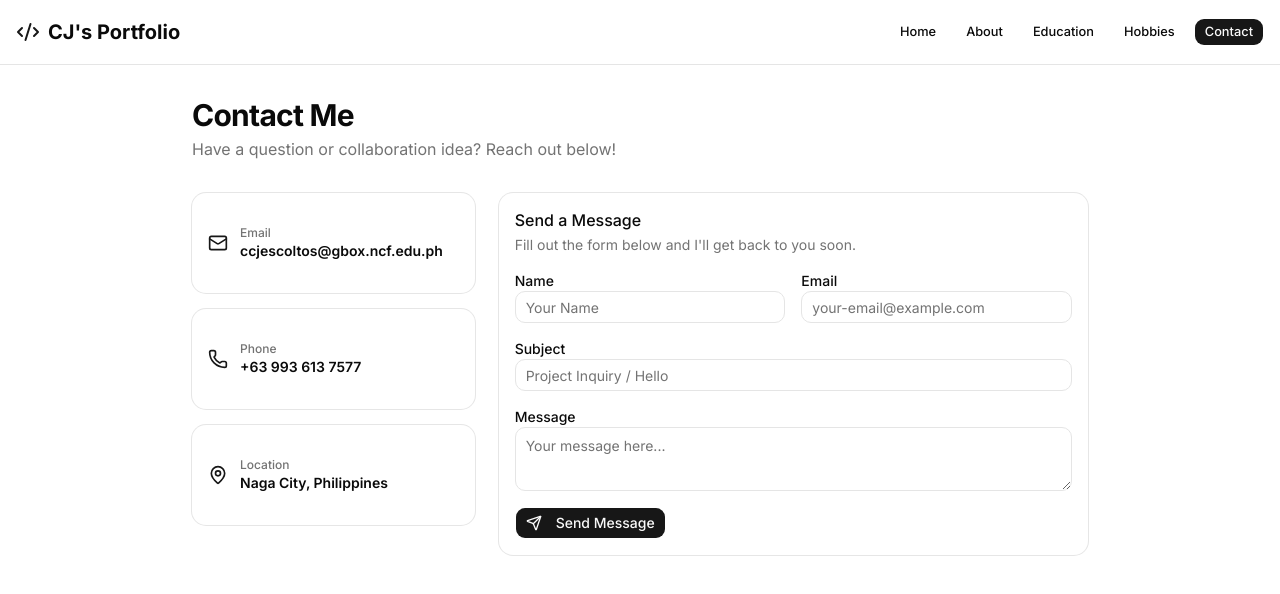
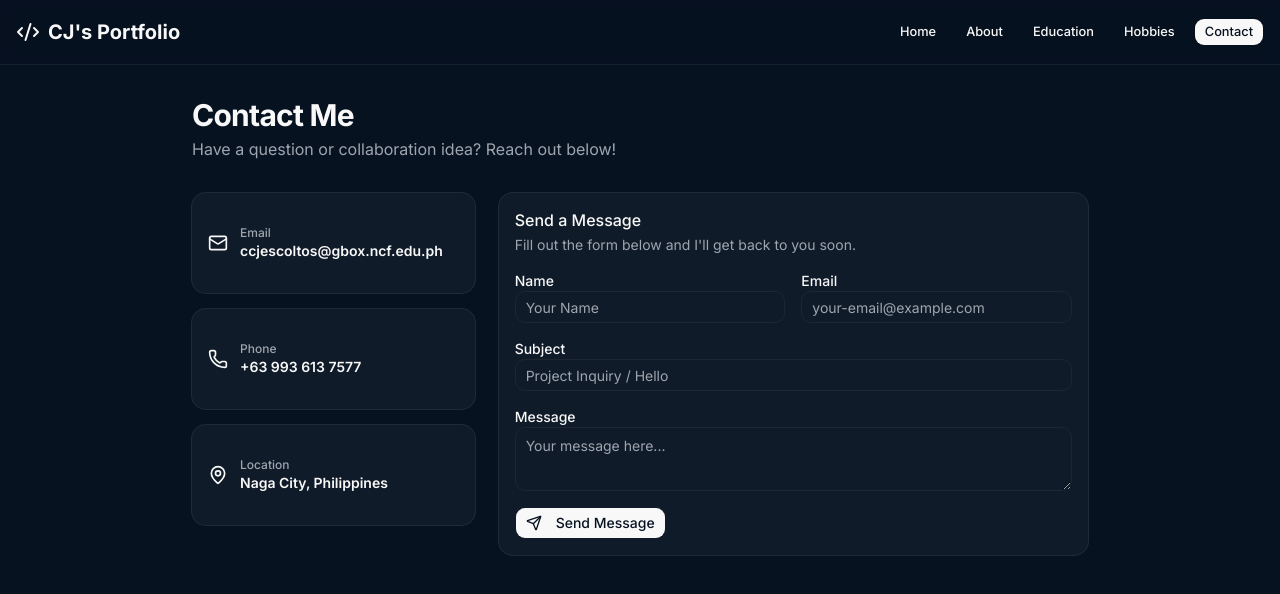
Before and after one commit to ccjescoltos-cyber/frontend1, a Next.js app in the folder my-project/: page /contact in a window 1280 px wide. Shown: the top 594 px of the page. Built offline with nearby package versions, Linux system fonts and the light colour scheme.

Commit message:
updatecss

```diff
--- a/my-project/app/globals.css
+++ b/my-project/app/globals.css
@@ -49,72 +49,73 @@
 }
 
 :root {
-  --background: oklch(1 0 0);
-  --foreground: oklch(0.145 0 0);
-  --card: oklch(1 0 0);
-  --card-foreground: oklch(0.145 0 0);
-  --popover: oklch(1 0 0);
-  --popover-foreground: oklch(0.145 0 0);
-  --primary: oklch(0.205 0 0);
-  --primary-foreground: oklch(0.985 0 0);
-  --secondary: oklch(0.97 0 0);
-  --secondary-foreground: oklch(0.205 0 0);
-  --muted: oklch(0.97 0 0);
-  --muted-foreground: oklch(0.556 0 0);
-  --accent: oklch(0.97 0 0);
-  --accent-foreground: oklch(0.205 0 0);
-  --destructive: oklch(0.577 0.245 27.325);
-  --border: oklch(0.922 0 0);
-  --input: oklch(0.922 0 0);
-  --ring: oklch(0.708 0 0);
-  --chart-1: oklch(0.87 0 0);
-  --chart-2: oklch(0.556 0 0);
-  --chart-3: oklch(0.439 0 0);
-  --chart-4: oklch(0.371 0 0);
-  --chart-5: oklch(0.269 0 0);
+  /* Default dark theme matching the reference design */
+  --background: oklch(0.18 0.035 255);
+  --foreground: oklch(0.98 0 0);
+
+  --card: oklch(0.22 0.032 255);
+  --card-foreground: oklch(0.98 0 0);
+
+  --popover: oklch(0.22 0.032 255);
+  --popover-foreground: oklch(0.98 0 0);
+
+  --primary: oklch(0.98 0 0);
+  --primary-foreground: oklch(0.18 0.035 255);
+
+  --secondary: oklch(0.26 0.03 255);
+  --secondary-foreground: oklch(0.98 0 0);
+
+  --muted: oklch(0.24 0.025 255);
+  --muted-foreground: oklch(0.72 0.015 255);
+
+  --accent: oklch(0.28 0.035 255);
+  --accent-foreground: oklch(0.98 0 0);
+
+  --destructive: oklch(0.60 0.20 25);
+  --border: oklch(0.30 0.02 255 / 60%);
+  --input: oklch(0.30 0.02 255 / 60%);
+  --ring: oklch(0.55 0.04 255);
+
   --radius: 0.625rem;
-  --sidebar: oklch(0.985 0 0);
-  --sidebar-foreground: oklch(0.145 0 0);
-  --sidebar-primary: oklch(0.205 0 0);
-  --sidebar-primary-foreground: oklch(0.985 0 0);
-  --sidebar-accent: oklch(0.97 0 0);
-  --sidebar-accent-foreground: oklch(0.205 0 0);
-  --sidebar-border: oklch(0.922 0 0);
-  --sidebar-ring: oklch(0.708 0 0);
+
+  --sidebar: oklch(0.16 0.035 255);
+  --sidebar-foreground: oklch(0.98 0 0);
+  --sidebar-primary: oklch(0.98 0 0);
+  --sidebar-primary-foreground: oklch(0.18 0.035 255);
+  --sidebar-accent: oklch(0.26 0.03 255);
+  --sidebar-accent-foreground: oklch(0.98 0 0);
+  --sidebar-border: oklch(0.30 0.02 255 / 60%);
+  --sidebar-ring: oklch(0.55 0.04 255);
 }
 
 .dark {
-  --background: oklch(0.145 0 0);
-  --foreground: oklch(0.985 0 0);
-  --card: oklch(0.205 0 0);
-  --card-foreground: oklch(0.985 0 0);
-  --popover: oklch(0.205 0 0);
-  --popover-foreground: oklch(0.985 0 0);
-  --primary: oklch(0.922 0 0);
-  --primary-foreground: oklch(0.205 0 0);
-  --secondary: oklch(0.269 0 0);
-  --secondary-foreground: oklch(0.985 0 0);
-  --muted: oklch(0.269 0 0);
-  --muted-foreground: oklch(0.708 0 0);
-  --accent: oklch(0.269 0 0);
-  --accent-foreground: oklch(0.985 0 0);
-  --destructive: oklch(0.704 0.191 22.216);
-  --border: oklch(1 0 0 / 10%);
-  --input: oklch(1 0 0 / 15%);
-  --ring: oklch(0.556 0 0);
-  --chart-1: oklch(0.87 0 0);
-  --chart-2: oklch(0.556 0 0);
-  --chart-3: oklch(0.439 0 0);
-  --chart-4: oklch(0.371 0 0);
-  --chart-5: oklch(0.269 0 0);
-  --sidebar: oklch(0.205 0 0);
-  --sidebar-foreground: oklch(0.985 0 0);
-  --sidebar-primary: oklch(0.488 0.243 264.376);
-  --sidebar-primary-foreground: oklch(0.985 0 0);
-  --sidebar-accent: oklch(0.269 0 0);
-  --sidebar-accent-foreground: oklch(0.985 0 0);
-  --sidebar-border: oklch(1 0 0 / 10%);
-  --sidebar-ring: oklch(0.556 0 0);
+  /* Retained dark definitions matching :root */
+  --background: oklch(0.18 0.035 255);
+  --foreground: oklch(0.98 0 0);
+  --card: oklch(0.22 0.032 255);
+  --card-foreground: oklch(0.98 0 0);
+  --popover: oklch(0.22 0.032 255);
+  --popover-foreground: oklch(0.98 0 0);
+  --primary: oklch(0.98 0 0);
+  --primary-foreground: oklch(0.18 0.035 255);
+  --secondary: oklch(0.26 0.03 255);
+  --secondary-foreground: oklch(0.98 0 0);
+  --muted: oklch(0.24 0.025 255);
+  --muted-foreground: oklch(0.72 0.015 255);
+  --accent: oklch(0.28 0.035 255);
+  --accent-foreground: oklch(0.98 0 0);
+  --destructive: oklch(0.60 0.20 25);
+  --border: oklch(0.30 0.02 255 / 60%);
+  --input: oklch(0.30 0.02 255 / 60%);
+  --ring: oklch(0.55 0.04 255);
+  --sidebar: oklch(0.16 0.035 255);
+  --sidebar-foreground: oklch(0.98 0 0);
+  --sidebar-primary: oklch(0.98 0 0);
+  --sidebar-primary-foreground: oklch(0.18 0.035 255);
+  --sidebar-accent: oklch(0.26 0.03 255);
+  --sidebar-accent-foreground: oklch(0.98 0 0);
+  --sidebar-border: oklch(0.30 0.02 255 / 60%);
+  --sidebar-ring: oklch(0.55 0.04 255);
 }
 
 @layer base {
```
